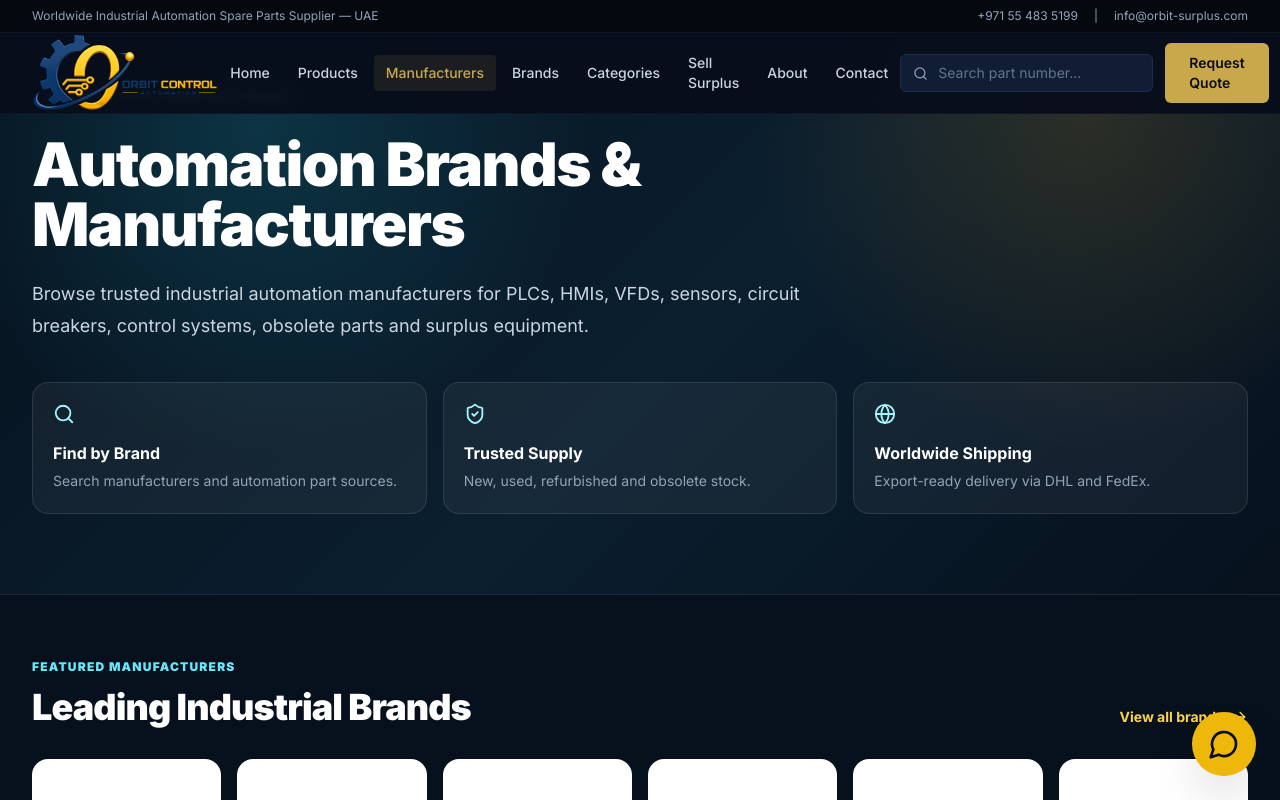
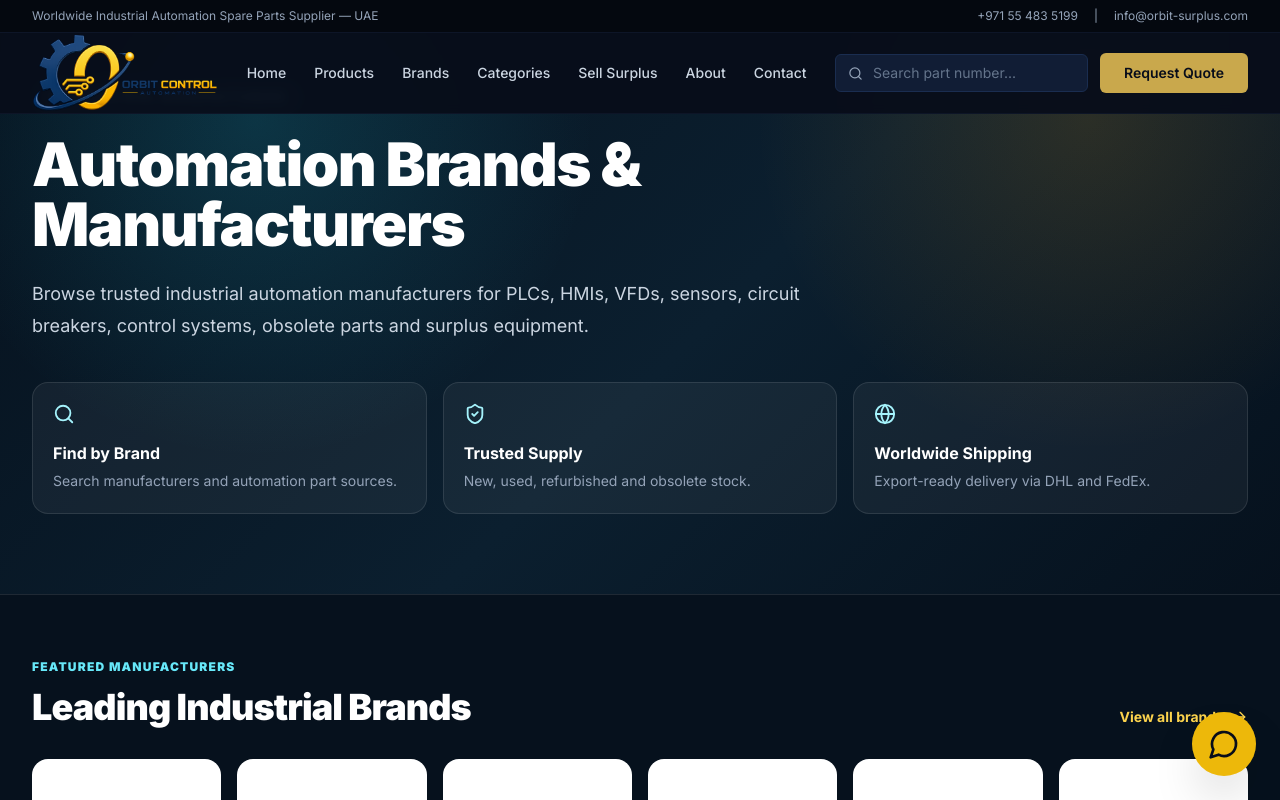
Before and after one commit to orbitcontrol12345-gif/orbit-control-next, a Next.js app: page /manufacturers in a window 1280 px wide. Shown: the top 800 px of the page. Built offline with nearby package versions, Linux system fonts and the light colour scheme.

Commit message:
Remove 'Manufacturers' link from navigation

```diff
--- a/components/layout/Header.tsx
+++ b/components/layout/Header.tsx
@@ -11,7 +11,6 @@ import type { Product } from '@/lib/types';
 const navLinks = [
   { label: 'Home', href: '/' },
   { label: 'Products', href: '/products' },
-  { label: 'Manufacturers', href: '/manufacturers' },
   { label: 'Brands', href: '/brands' },
   { label: 'Categories', href: '/categories' },
   { label: 'Sell Surplus', href: '/sell-surplus' },
```
